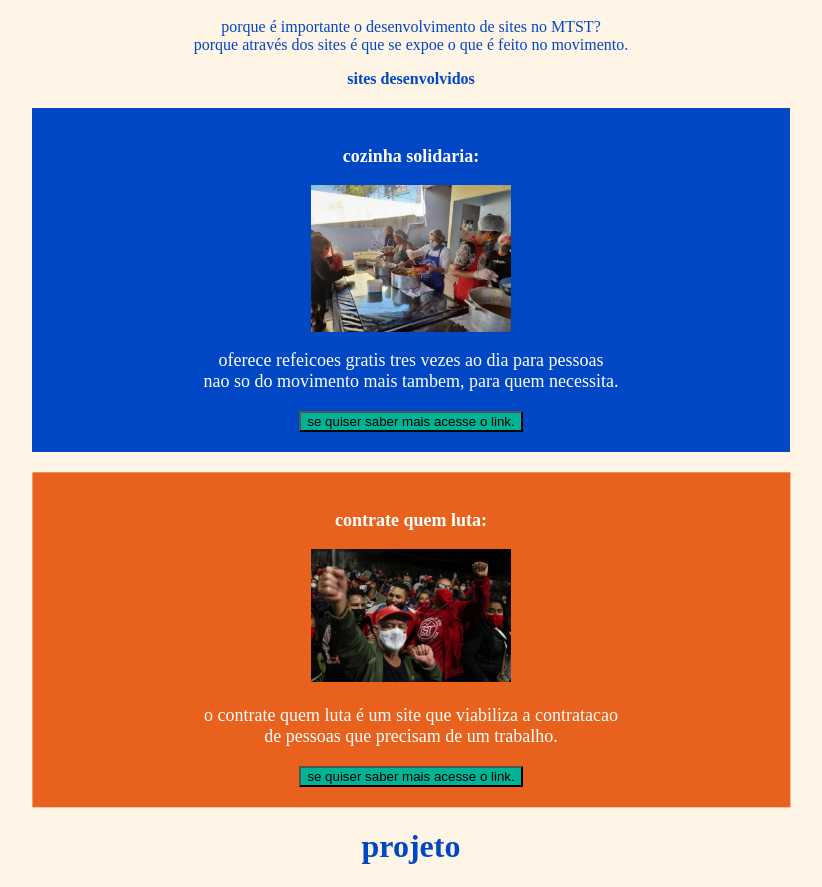
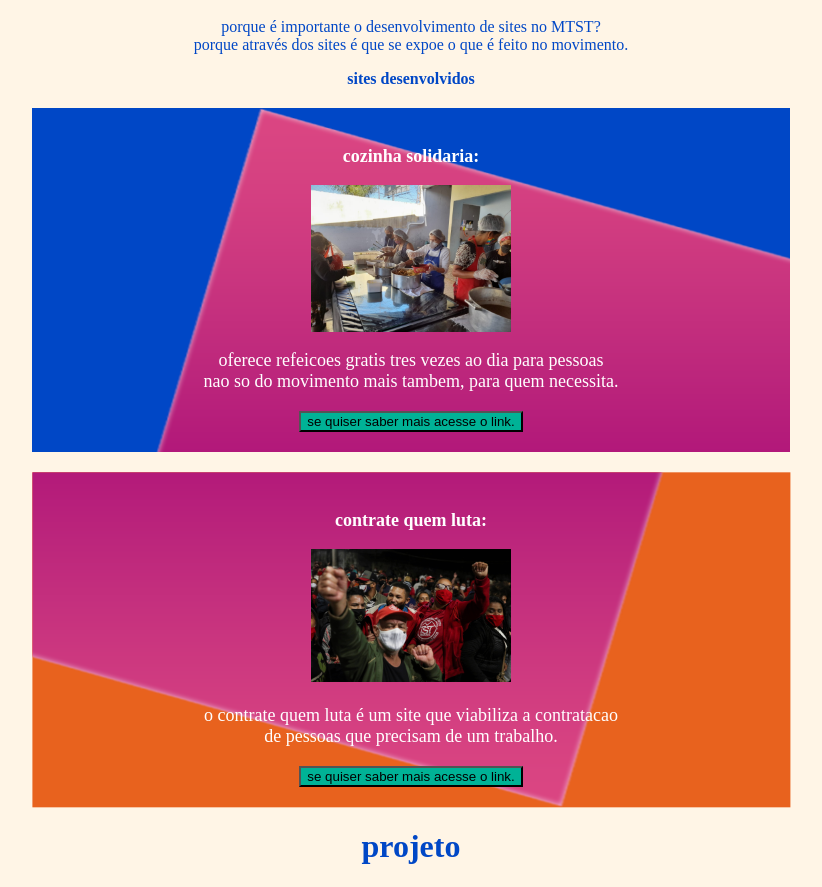
Before and after one commit to vany2013/projeto-mit, a plain HTML site: page index.html in a window 1280 px wide. Shown: the part 256-1143 px from the top of the page, without its empty margins (229-1051 px from the left). Drawn offline with Linux system fonts and the light colour scheme; the site is published under a folder, as on GitHub Pages, so addresses that start at the root find nothing.

Commit message:
teste encontra imagem

```diff
--- a/style/style.css
+++ b/style/style.css
@@ -23,7 +23,7 @@ body{
     width: 200px;
 }
 #divcozinha{
-    background-image: url(/imagem\ do\ curso/QUADRADO.png);
+    background-image: url(../imagem\ do\ curso/QUADRADO.png);
     background-color: #0047c6;
     text-align:center;
     font-size: large;
@@ -53,7 +53,7 @@ body{
     height: 100%;
     left: 0;
     top: 0;
-    background-image: url(/imagem\ do\ curso/QUADRADO.png);
+    background-image: url(../imagem\ do\ curso/QUADRADO.png);
     transform: rotate(180deg);
     z-index: -1;
     background-color: #E8621E;
```
